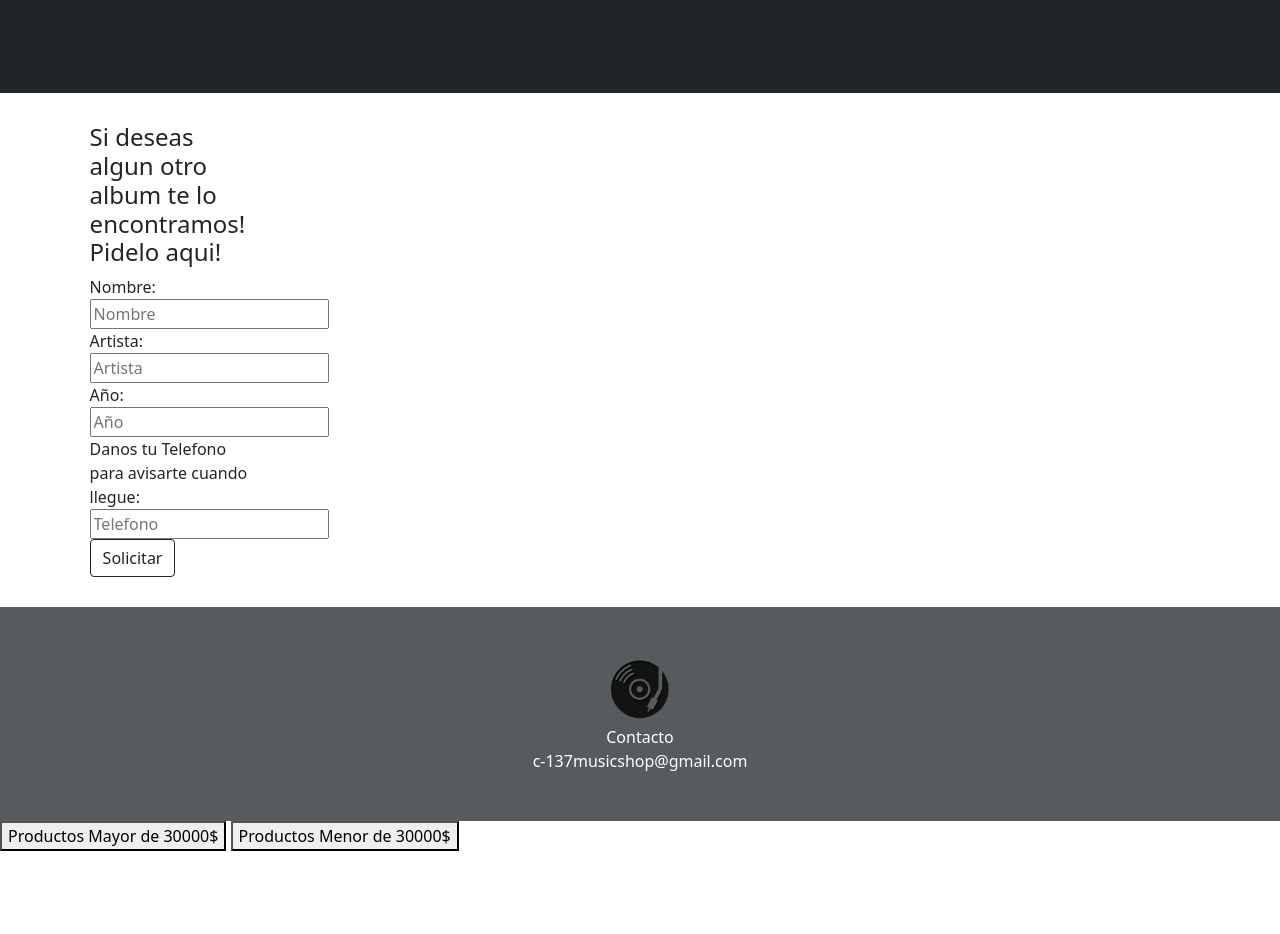
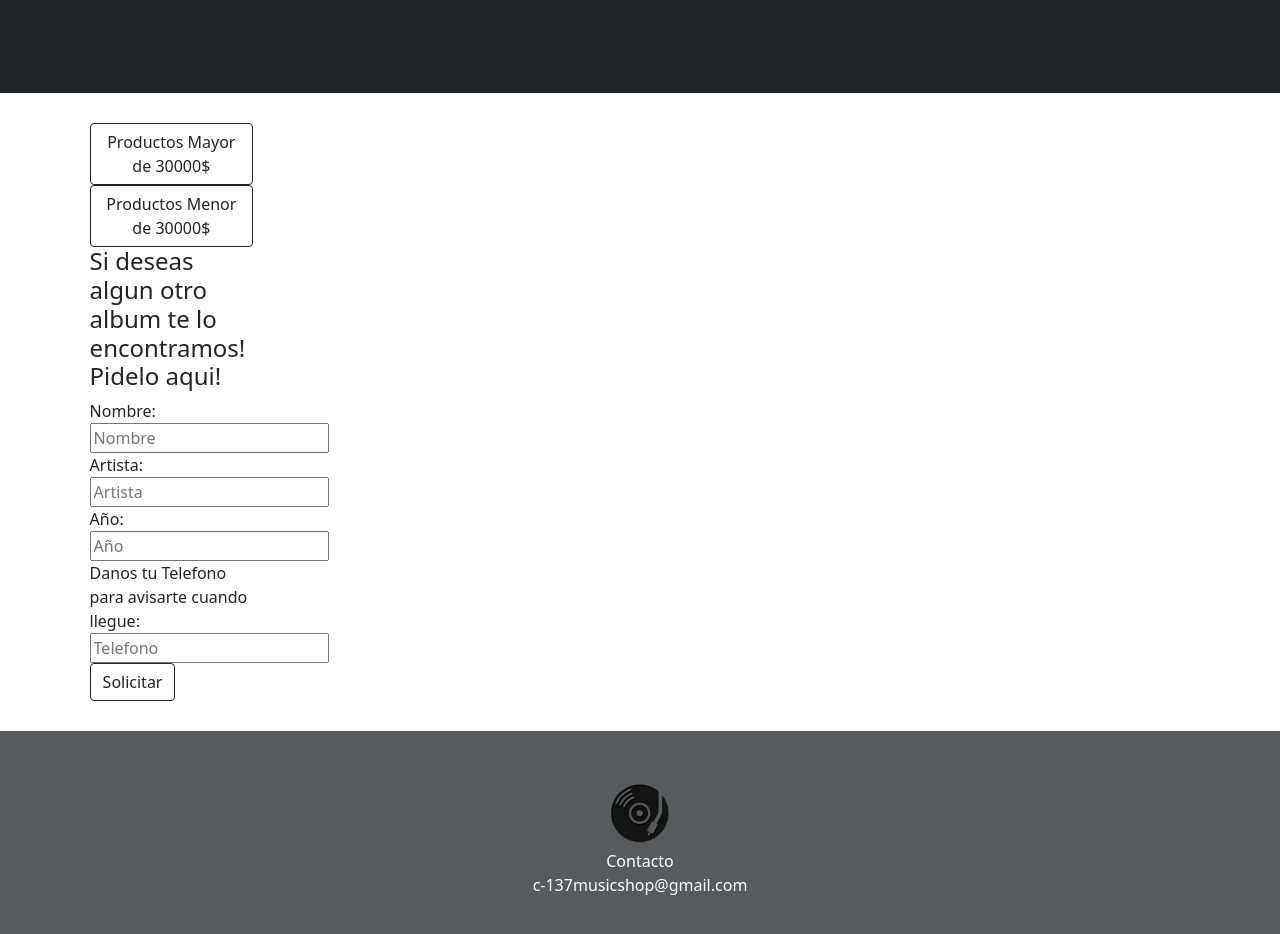
Before and after one commit to enmanuelsando/Javascript-Project, a plain HTML site: page index.html in a window 1280 px wide. Shown: the part 290-1224 px from the top of the page. Before the commit the page ends 1141 px from the top, so only its background shows below. Drawn offline with nearby package versions, Linux system fonts and the light colour scheme; no server answers.

Commit message:
Se modifican botones de filtro

```diff
--- a/index.html
+++ b/index.html
@@ -48,6 +48,8 @@
             <!--Aside-->
             <aside class="col-2" id="asideEs">
                 <div>
+                    <button class="btn btn-outline-dark mt-auto" onclick="filtroPorMayor()"> Productos Mayor de 30000$ </button>
+                    <button class="btn btn-outline-dark mt-auto" onclick="filtroPorMenor()">Productos Menor de 30000$</button>
                     <h4 id="p1">Si deseas algun otro album te lo encontramos! <br>
                         Pidelo aqui!
                     </h4>
@@ -68,8 +70,7 @@
             <!-- Section-->
             <section class="col">
                 <div class="container px-lg-5 mt-5">
-                <div class="row gx-4 gx-lg-5 row-cols-2 row-cols-md-3 justify-content-center"
-                    id="productos">
+                    <div class="row gx-4 gx-lg-5 row-cols-2 row-cols-md-3 justify-content-center" id="productos">
 
                     </div>
                 </div>
--- a/js/main.js
+++ b/js/main.js
@@ -33,12 +33,12 @@ inventario.push(new Producto('other', 'rick mug', undefined, 7000, undefined, 5,
 inventario.push(new Producto('other', 'Grogu Toy', undefined, 56000, 2019, 10, "img/grogutoy.jpg"));
 
 
-let botones = document.createElement("div");
+// const botones = document.createElement("div");
 
-botones.innerHTML = `<button onclick="filtroPorMayor()"> Productos Mayor de 30000$ </button>
-                        <button onclick="filtroPorMenor()">Productos Menor de 30000$</button>`;
+// botones.innerHTML = `<button onclick="filtroPorMayor()"> Productos Mayor de 30000$ </button>
+//                         <button onclick="filtroPorMenor()">Productos Menor de 30000$</button>`;
 
-document.body.appendChild(botones);
+// document.body.appendChild(botones);
 
 function filtroPorMayor() {
     let mayor = inventario.filter(producto => producto.price >= 30000);
```
Lines whose indentation alone changed are shown as unchanged.
